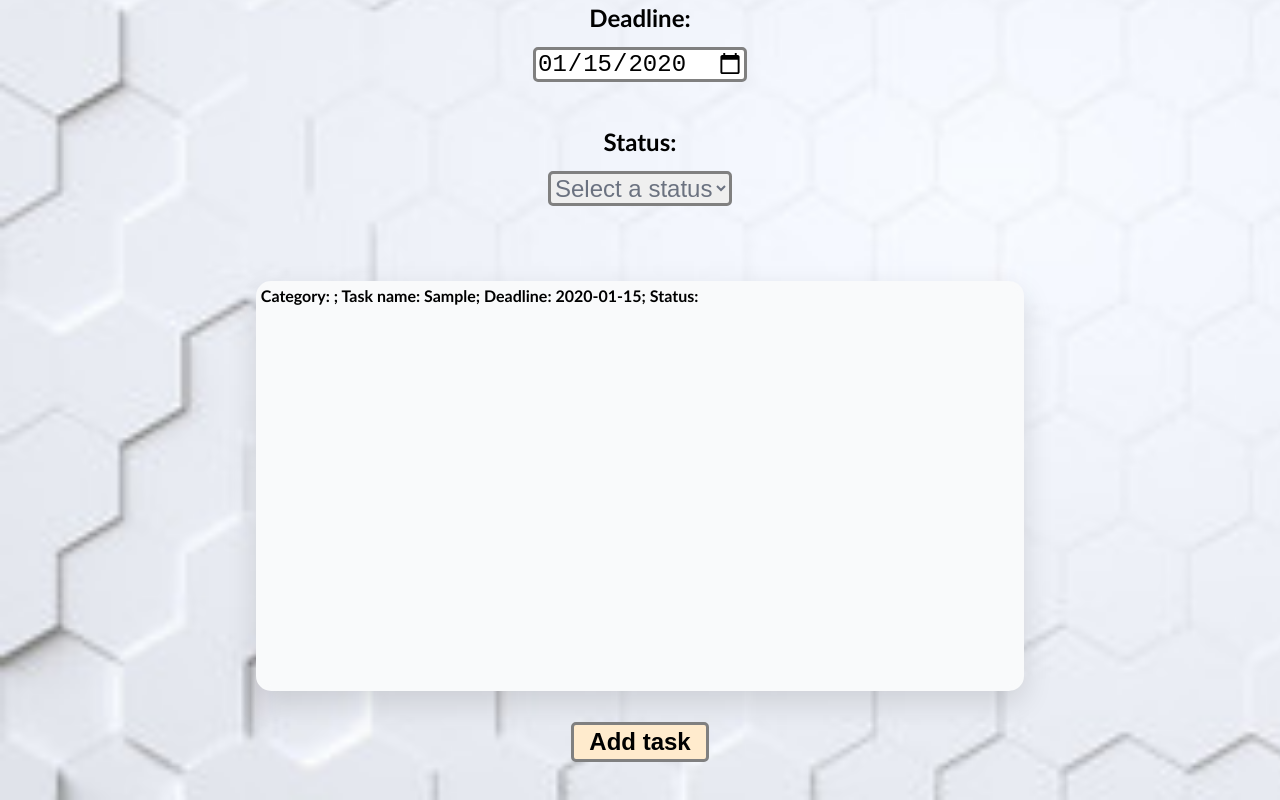
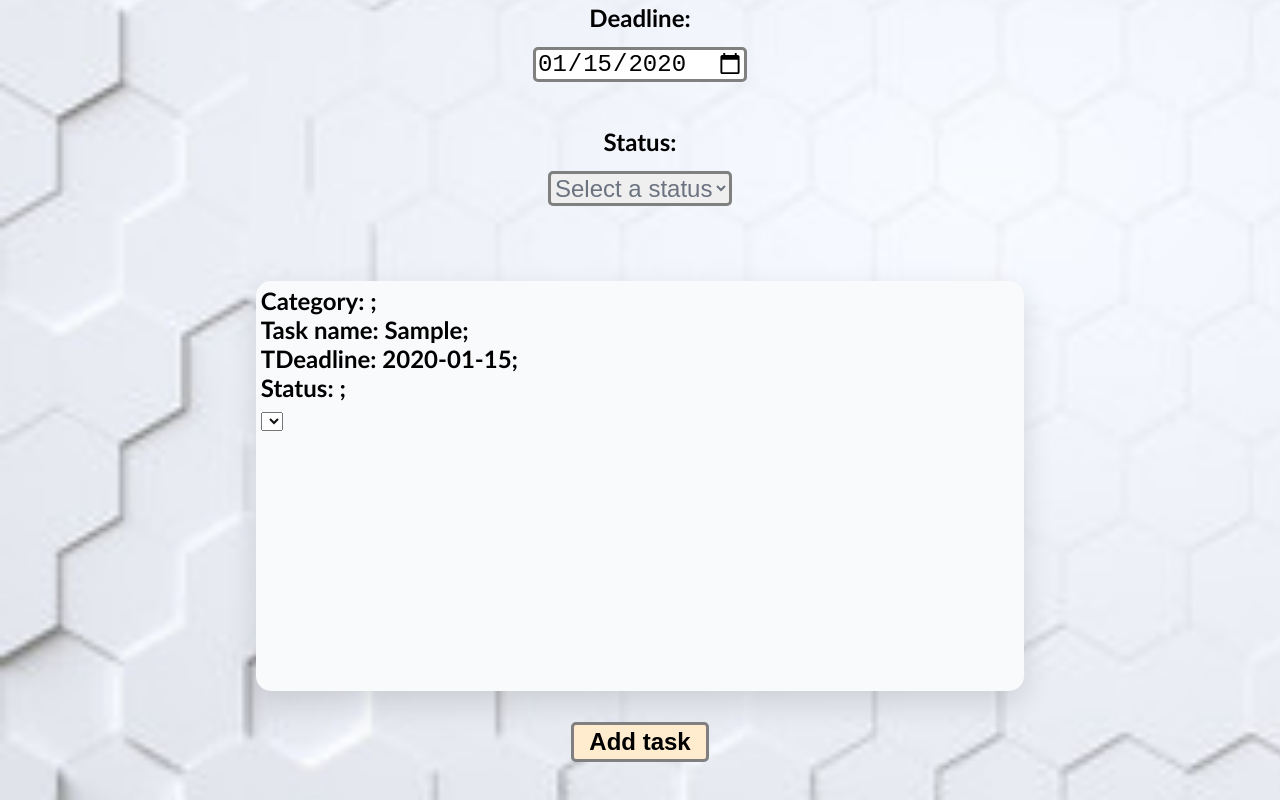
Before and after one commit to PSStudent01/sba-m-4-task-management-app-rod-gaitan, a plain HTML site: page index.html in a window 1280 px wide. Both pictures are taken after typing "Sample", "2020-01-15" into the empty fields and a click on the button "Add task". Shown: the part 438-1238 px from the top of the page. Drawn offline with Linux system fonts and the light colour scheme.

Commit message:
continue working on step 'Updating Task Status'

```diff
--- a/index.js
+++ b/index.js
@@ -31,26 +31,60 @@ return newTask
 
 
 function renderTask(){
-    inputEl.value = ""  // go back to this as it is not clearing my fields once I click the button!!!!!!
+    //inputEl.value = ""  go back to this as it is not clearing my fields once I click the button!!!!!!
     taskListEl.innerHTML = "" //clears the list so it can be re-rendered without duplicating items
 
 
-    for (i=0; i < tasks.length; i++ ){
+    for (let i=0; i < tasks.length; i++ ){
         let liEl = document.createElement("li")
         /*liEl.textContent = tasks[i]*/
-        liEl.textContent =
-            /*
-            `tasks[i].category
-            tasks[i].task
-            tasks[i].deadline
-            tasks[i].status`
-            */                                  // come back to create spaces in between rendered item objects!!!!
-            `Category: ${tasks[i].category};
-            Task name: ${tasks[i].task};
-            Deadline: ${tasks[i].deadline};
-            Status: ${tasks[i].status}`
+
+        /*
+        liEl.textContent =                         // come back to create spaces in between rendered item objects!!!!
+            `Category: ${tasks[i].category};<br>
+            Task name: ${tasks[i].task};<br>
+            Deadline: ${tasks[i].deadline};<br>
+            Status: ${tasks[i].status};<br>`
 
         taskListEl.appendChild(liEl)
+        */
+
+        liEl.innerHTML =
+            `<strong>Category</strong>: ${tasks[i].category};<br>
+            <strong>Task name</strong>: ${tasks[i].task};<br>
+            <strong>TDeadline</strong>: ${tasks[i].deadline};<br>
+            <strong>Status</strong>: ${tasks[i].status};<br>
+        `
+
+        let selectEl = document.createElement("select");
+
+
+
+        let statuses = ["inprogress", "completed", "overdue"]
+
+        statuses.forEach(status => {                        // for each an every 'status' in 'statuses' array....
+            let option = document.createElement("option");  // create an 'option' html element on-the-fly
+            option.value = status;  //then insert the 'status' value into the 'option' element
+            //option.textContent = status.charAt(0).toUpperCase() + status.slice(1); //Capitalizes each status option
+            if (tasks[i].status === status) option.selected = true; //if the option in 'tasks' array equals the option selected by user..
+            selectEl.appendChild(option);   //...then display the option selected
+        })
+
+
+          selectEl.addEventListener("change", function() {  //adding an event listener to the selection box 'selectEl' that when option is 'changed' it calls an internal function() 'updateStatus'
+            updateStatus(i, this.value);   //...changes the status to the want desired
+         });
+
+         function updateStatus(index, newStatus) {
+         tasks[index].status = newStatus;
+        renderTask();
+}
+
+
+         liEl.appendChild(selectEl);
+         taskListEl.appendChild(liEl);
+
     }
 
+
 }
--- a/styles.css
+++ b/styles.css
@@ -84,3 +84,10 @@ button{
   list-style: none;
   box-shadow: 0 12px 30px rgba(0.12, 0.12, 0.12, 0.12);
 }
+
+li{
+    /*border: 3px solid red;*/
+    font-size: 1.5rem;
+    margin-bottom: 10px;
+
+}
```
Also changed, not shown: index.html (+1 -0 lines).
